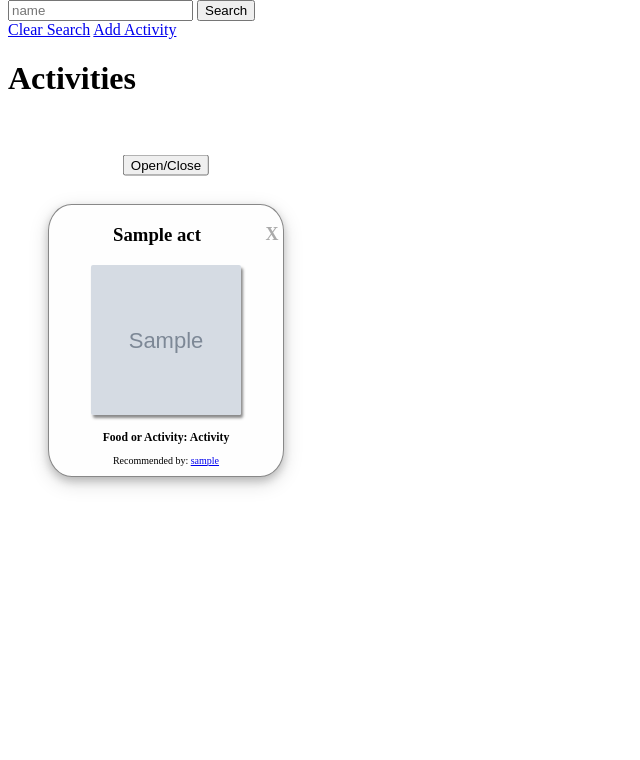
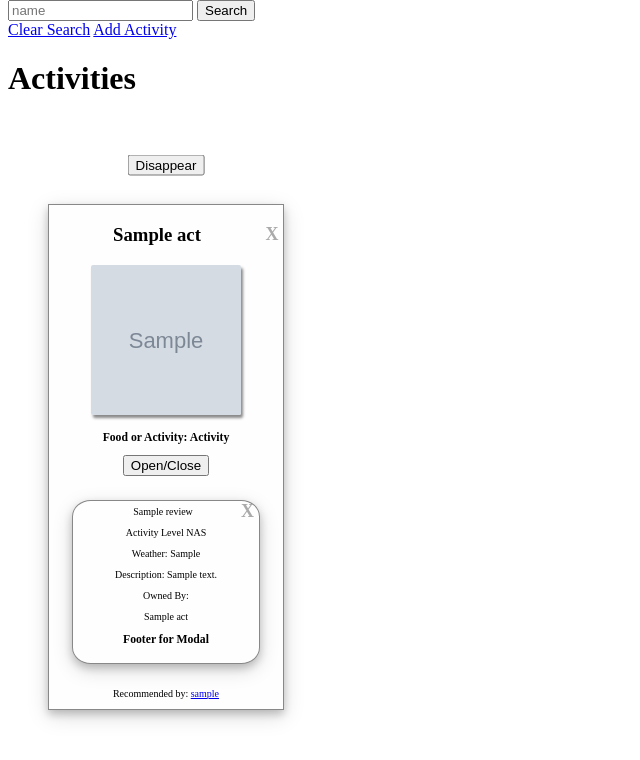
Before and after one commit to Jihunp/django-recommend, a Django app: page /activities in a window 1280 px wide. Shown: the part 26-786 px from the top of the page, without its empty margins (0-640 px from the left). Run offline with Django 4.2, Linux system fonts and the light colour scheme; tables that the repository leaves empty hold one stand-in row (values such as "Sample post"); grey boxes marked "Sample" are stand-in pictures.

Commit message:
review modals created

```diff
--- a/main_app/static/scripts/app.js
+++ b/main_app/static/scripts/app.js
@@ -7,7 +7,7 @@ const closeBtn = document.getElementsByClassName("close");
 for (let [i, trigger] of triggerArray) {
     toggleModals = function() {
         // class named my-modal
-        modals[i].classList.toggle("my-modal");
+        modals[i].classList.toggle("modal");
     };
     trigger.addEventListener("click", toggleModals);
     closeBtn[i].addEventListener("click", toggleModals);
@@ -21,3 +21,33 @@ window.onkeydown = function(event) {
         }
     }
 }
+
+// modal number two for review
+const btnTrigger = document.getElementsByClassName("trigger-2");
+const arrayTrigger = Array.from(btnTrigger).entries();
+const mods = document.getElementsByClassName("modal-2");
+const btnClose = document.getElementsByClassName("close-2");
+
+// for of loop that takes each instance of the button and toggles open and close for the modal
+for (let [index, trigun] of arrayTrigger) {
+    togglemods = function() {
+        // class named my-modal-2
+        mods[index].classList.toggle("modal-2");
+    };
+    trigun.addEventListener("click", togglemods);
+    btnClose[index].addEventListener("click", togglemods);
+}
+
+// escape all mods with esc key.
+// press open/close button once and then escape changes the way we view
+window.onkeydown = function(event) {
+    if(event.key == 'Escape') {
+        for(let i of mods) {
+            if (i.style.display === 'none') {
+                i.style.display = 'block';
+            } else {
+                i.style.display = 'none';
+            }
+        }
+    }
+}
--- a/main_app/static/styles/actlist.css
+++ b/main_app/static/styles/actlist.css
@@ -2,7 +2,6 @@
     box-sizing: border-box;
 }
 .img {
-    border-radius: 20%;
     content: center;
     width: 150px;
     height: 150px;
@@ -13,7 +12,6 @@
 }
 .enlarge-img {
     justify-content: center;
-    border-radius: 20%;
     font-size: 12px;
     text-decoration: none;
     margin-left: auto;
@@ -65,6 +63,7 @@
     display: block;
     overflow: hidden;
 }
+
 /* Modal box */
 .my-modal {
     display: none;
@@ -88,10 +87,8 @@
     box-shadow: 0 4px 8px 0 rgba(0,0,0,0.2), 0 6px 20px 0 rgba(0,0,0,0.15);
     animation-name: animatetop;
     animation-duration: 0.5s;
-    border-radius: 10%;
-
 }
-.modal-header {
+.modal-header  {
     padding: 0;
     color: black;
     font-weight: bold;
@@ -103,9 +100,10 @@
     text-decoration: none;
     cursor: pointer;
 }
+
 /* .modal-body {padding: 5px 12px;} */
 /* insert animation here */
-@-webkit-keyframes animatetop {
+@-webkit-keyframes animatetop{
     from {top: -360px; opacity: 0;}
     to {top: 0; opacity: 1;}
 }
@@ -113,6 +111,7 @@
     from {top: -360px; opacity: 0;}
     to {top: 0; opacity: 1;}
 }
+
 .close {
     padding-right: 5px;
     color: #aaa;
@@ -126,9 +125,95 @@
     text-decoration: none;
     cursor: pointer;
 }
+
 /* responsive design with mobile users */
 @media screen and (max-width: 600px) {
     .column {
         width: 100%;
     }
 }
+
+/* Second Modal for Reviews */
+.btn-container {
+    position: relative;
+    justify-content: center;
+    padding: 10px
+}
+.trigger {
+    margin: 0;
+    position: absolute;
+    top: 50%;
+    left:50%;
+    -ms-transform: translate(-50%, -50%);
+    transform: translate(-50%, -50%);
+}
+
+#open-modal {
+    display: block;
+    overflow: hidden;
+}
+
+/* Modal box */
+.my-modal-2 {
+    display: none;
+    position: fixed;
+    z-index: 1;
+    left: 0;
+    top: 0;
+    width: 100%;
+    height:100%;
+    overflow: auto;
+    background-color: rgb(0,0,0);
+    background-color: rgb(0,0,0,0.4);
+}
+.modal-content-2 {
+    display: block;
+    text-align: center;
+    background-color: #fefefe;
+    margin: 10% auto;
+    padding: 0px;
+    border: 1px solid #888;
+    width: 80%;
+    box-shadow: 0 4px 8px 0 rgba(0,0,0,0.2), 0 6px 20px 0 rgba(0,0,0,0.15);
+    animation-name: animatetop;
+    animation-duration: 0.5s;
+    border-radius: 10%;
+}
+
+.modal-header-2  {
+    padding: 0;
+    color: black;
+    font-weight: bold;
+    text-decoration: none;
+}
+.modal-header-2:hover,
+.modal-header-2:focus {
+    color: blue;
+    text-decoration: none;
+    cursor: pointer;
+}
+
+.modal-body-2 {padding: 5px 12px;}
+/* insert animation here */
+@-webkit-keyframes animatetop{
+    from {top: -360px; opacity: 0;}
+    to {top: 0; opacity: 1;}
+}
+@keyframes animatetop {
+    from {top: -360px; opacity: 0;}
+    to {top: 0; opacity: 1;}
+}
+
+.close-2 {
+    padding-right: 5px;
+    color: #aaa;
+    float: right;
+    font-size: 18px;
+    font-weight: bold;
+}
+.close-2:hover,
+.close-2:focus {
+    color: black;
+    text-decoration: none;
+    cursor: pointer;
+}
--- a/main_app/templates/act_detail.html
+++ b/main_app/templates/act_detail.html
@@ -14,7 +14,9 @@
         <h3>location: {{act.location}}</h3>
     </div>
     {% for review in act.reviews.all %}
-        <div>{{review.name}}</div>
+        <div>{{review.name}}
+            {{ review.description }}
+        </div>
     {% empty %}
         <div> Activity has no reviews </div>
     {% endfor %}
--- a/main_app/templates/actlist.html
+++ b/main_app/templates/actlist.html
@@ -21,9 +21,8 @@ Recommendations List
     <!-- modal -->
     <div class="row">
         <div class="column">
-            <!-- Modal Button -->
             <p class="btn-container">
-                <button id="open-modal" class="trigger">Open/Close</button>
+                <button id="open-modal" class="trigger">Disappear</button>
             </p>
             <div id="my-modal" class="modal">
                     <!-- modal content -->
@@ -42,9 +41,37 @@ Recommendations List
                         </div>
                         <div class="act-text">
                             <h3>Food or Activity: {{act.label}}</h3>
-                            <!-- <h3>Price: {{act.price}}</h3>
-                            <h3>Rating: {{act.rating}}</h3>
-                            <h3>Location: {{act.location}}</h3> -->
+                            <!-- modal number 2 -->
+                            <!-- Modal Button -->
+                            <p class="btn-container-2">
+                                <button id="open-modal-2" class="trigger-2">Open/Close</button>
+                            </p>
+                                <!-- modal button -->
+                            <!-- modal -->
+                            <div id="my-modal-2" class="modal-2">
+                                <!-- modal content -->
+                                <div class="modal-content-2">
+                                    <div class="modal-header-2">
+                                        <span class="close-2">&Chi;</span>
+                                </div>
+                                <div class="modal-body-2">
+                                    {% for review in act.review.all %}
+                                    <div>
+                                        <span>{{ review.name }}</span>
+                                        <p>Activity Level {{ review.active }}</p>
+                                        <p>Weather: {{ review.weather }}</p>
+                                        <p>Description: {{ review.description }}</p>
+                                        <p>Owned By:</p>
+                                            <p>{{act.name}}</p>
+                                        {% empty %}
+                                            <p>Nobody has this review</p>
+                                        {% endfor %}
+                                    </div>
+                                    <div class="modal-footer-2">
+                                        <h3>Footer for Modal</h3>
+                                    </div>
+                                </div>
+                            </div>
                             <p>Recommended by:
                                 <a href="'/user/{{act.user.username}}">{{ act.user.username }}</a>
                             </p>
--- a/main_app/templates/reviews_show.html
+++ b/main_app/templates/reviews_show.html
@@ -11,7 +11,7 @@
         <p>Description: {{ review.description }}</p>
         <p>Owned By:</p>
         {% for act in review.act_set.all %}
-            <p>{act.name}</p>
+            <p>{{act.name}}</p>
         {% empty %}
             <p>Nobody has this review</p>
         {% endfor %}
```
